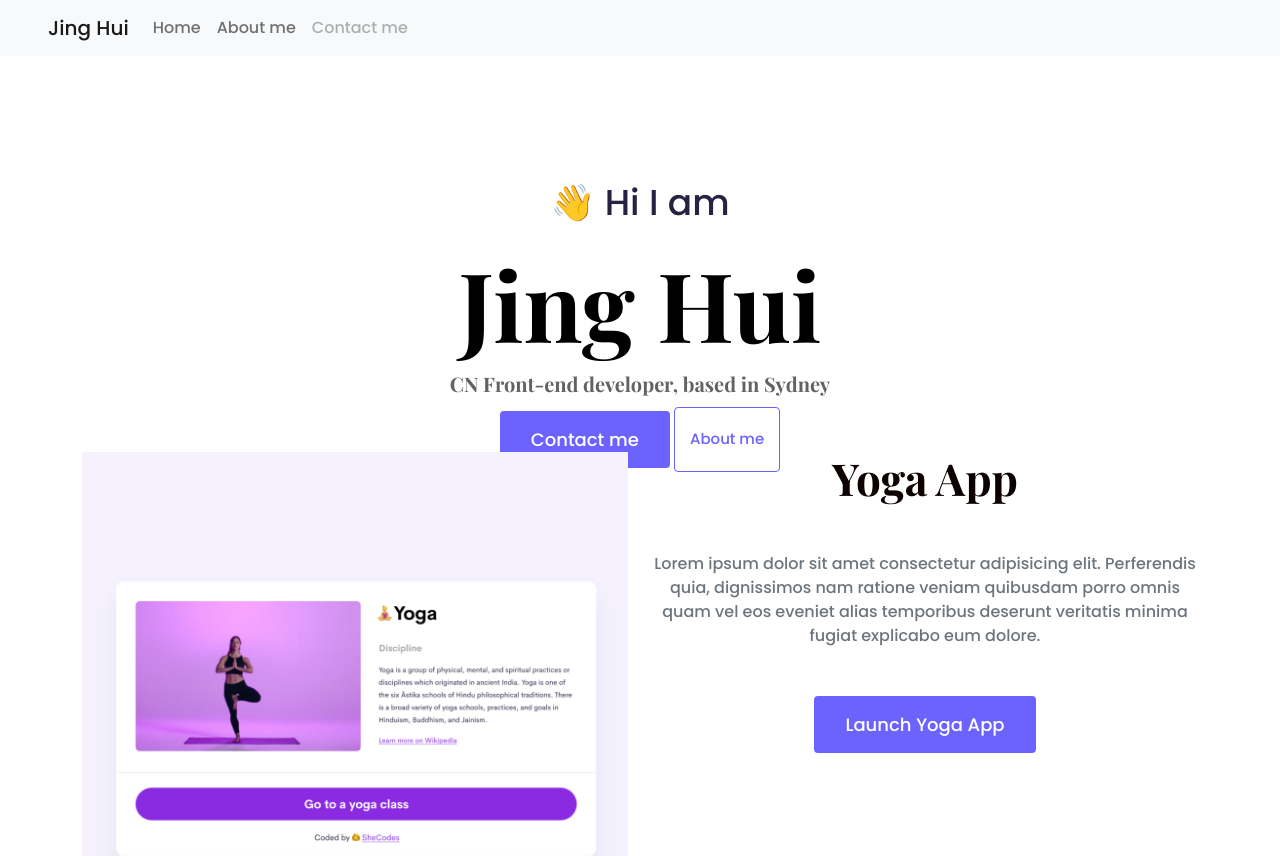
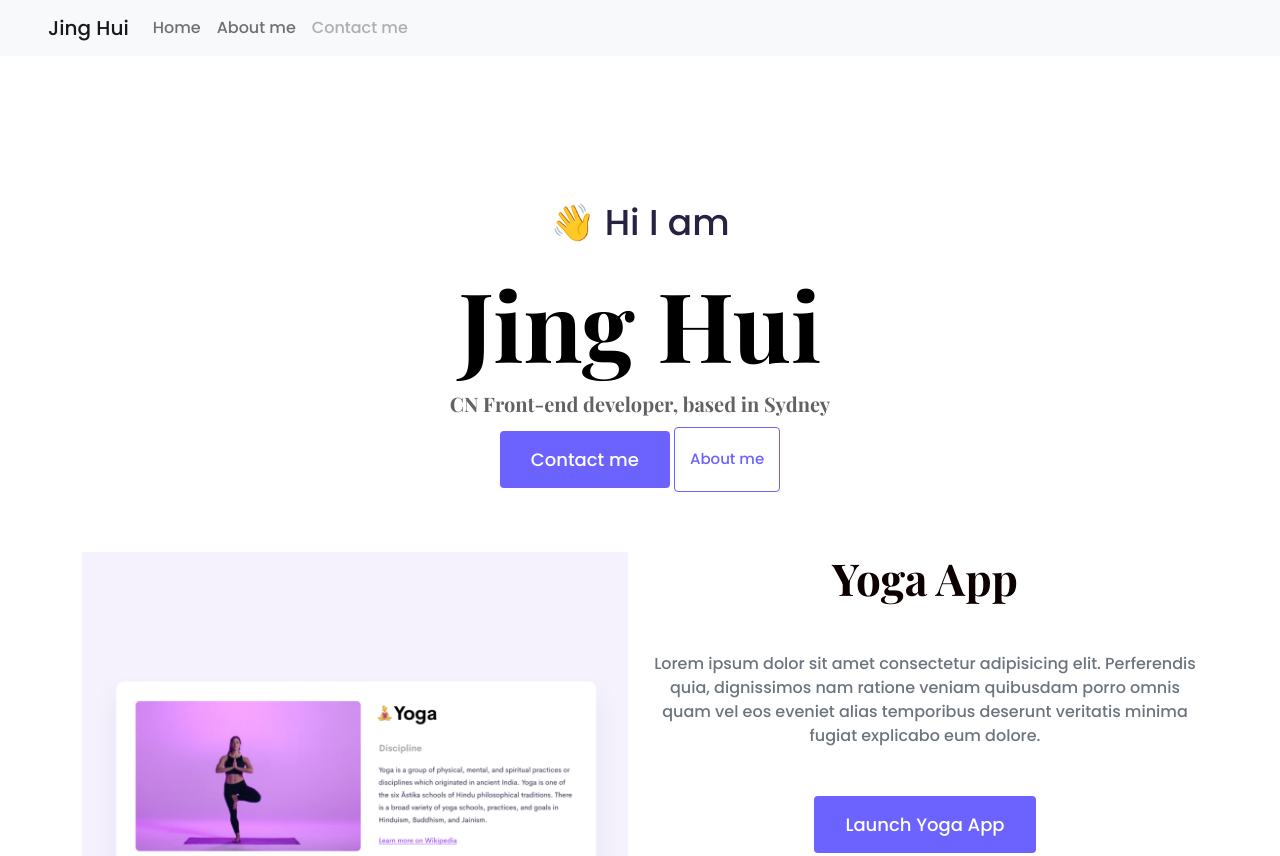
Before and after one commit to 934192776/ResponsiveHomeworkWeek4, a plain HTML site: page index.html in a window 1280 px wide. Shown: the top 856 px of the page. Drawn offline with nearby package versions, Linux system fonts and the light colour scheme.

Commit message:
update css

```diff
--- a/styles/portfolio.css
+++ b/styles/portfolio.css
@@ -31,8 +31,8 @@
   .hero {
     text-align: center;
     padding: 160px 20px 20px;
-    margin-top: -40px;
-    margin-bottom: -40px;
+    margin-top: -20px;
+    margin-bottom: 40px;
   }
 
   .hero p {
```
